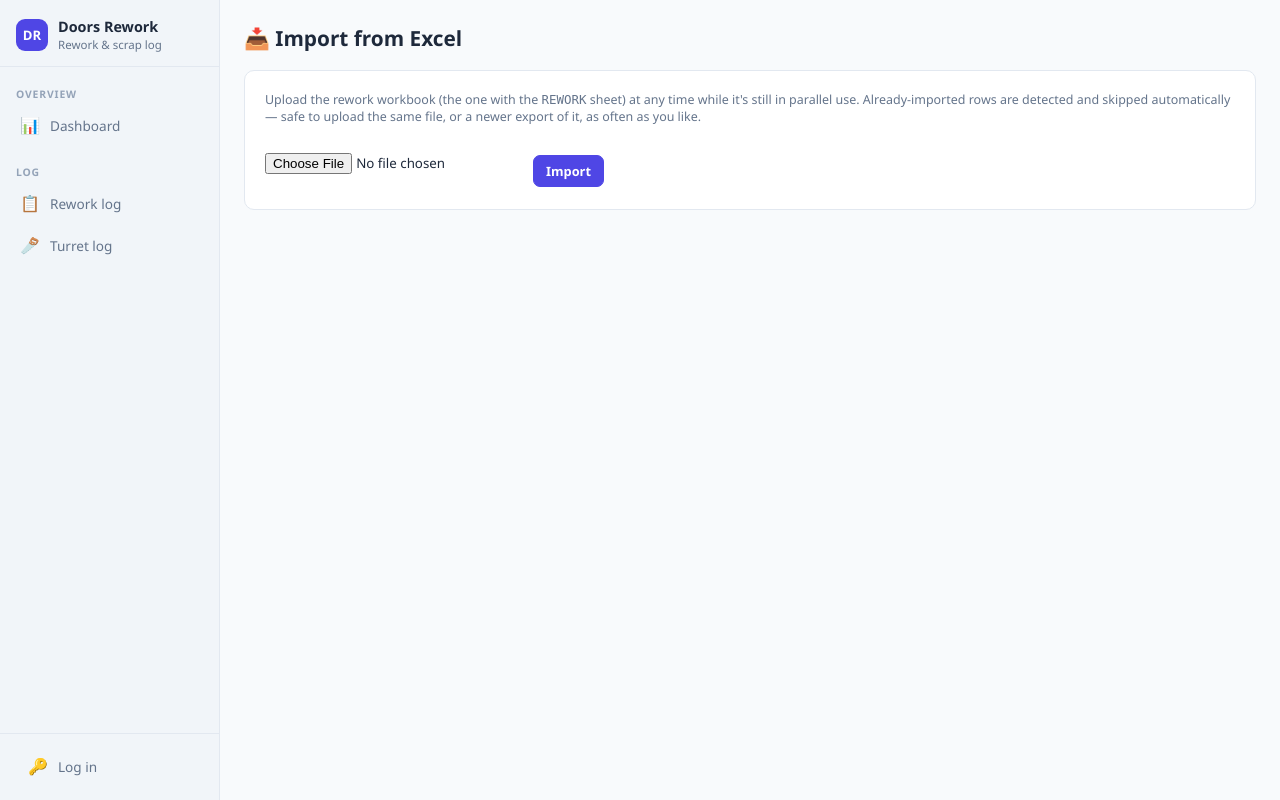
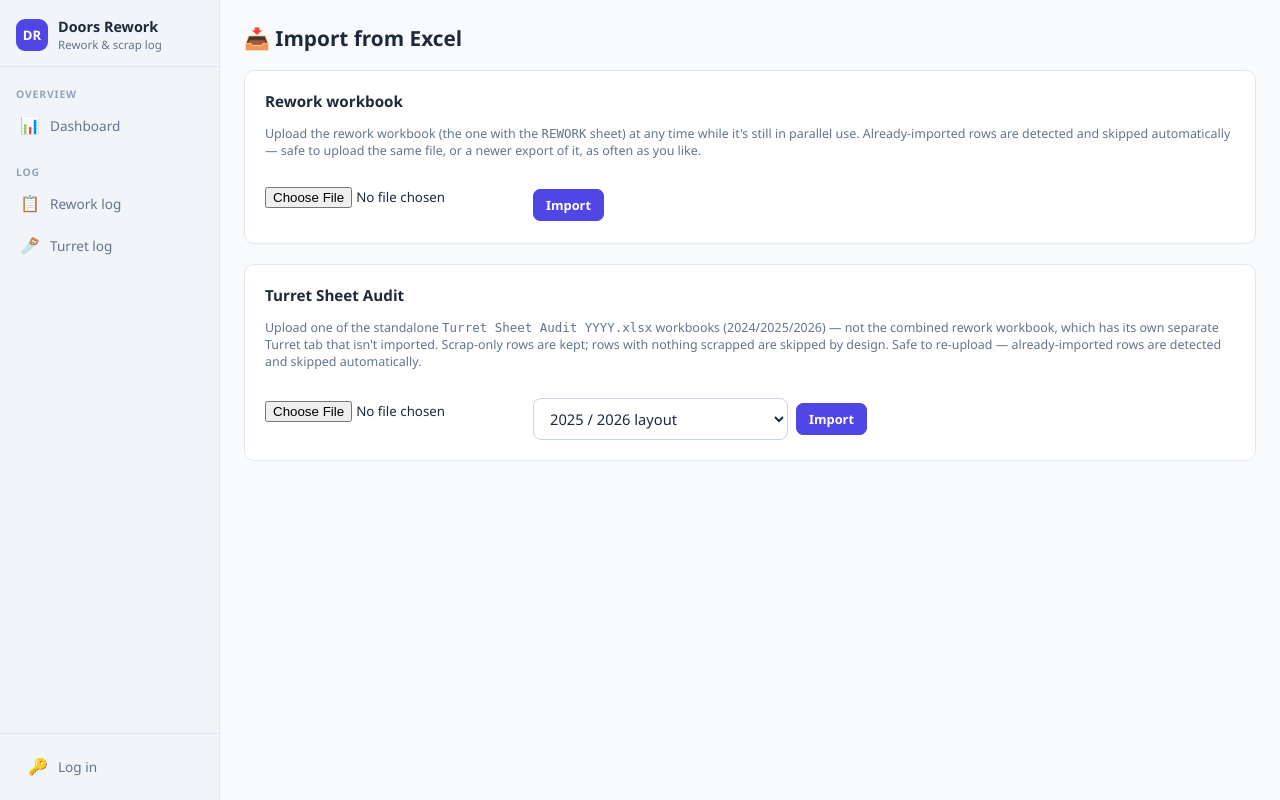
Before and after one commit to mattaplm/Rework, a Python web app: template templates/import_excel.html in a window 1280 px wide. Run offline with Jinja, Linux system fonts and the light colour scheme; the template is opened without the code that fills it, so the values that code supplies are empty.

Commit message:
Add turret workbook import to Admin -> Import from Excel page
Turret historical import was previously only reachable via
import_turret_log.py on a server console. Adds a second upload form on the
same admin page, wired to services.turret_import, with a layout selector
for the 2024 vs 2025/2026 column formats -- so re-importing is possible
from the web UI alone, no server/RDP access required.

Co-Authored-By: Claude Sonnet 5 <noreply@anthropic.com>

```diff
--- a/templates/import_excel.html
+++ b/templates/import_excel.html
@@ -5,6 +5,7 @@
 <div class="page-header"><h1>📥 Import from Excel</h1></div>
 
 <div class="card">
+  <h2 style="margin-top:0;">Rework workbook</h2>
   <p class="hint">
     Upload the rework workbook (the one with the <code>REWORK</code> sheet) at any time
     while it's still in parallel use. Already-imported rows are detected and skipped
@@ -12,6 +13,7 @@
   </p>
 
   <form method="post" enctype="multipart/form-data" class="inline-form" style="margin-top:14px; border-top:none; padding-top:0;">
+    <input type="hidden" name="import_type" value="rework">
     <input type="file" name="file" accept=".xlsx" required>
     <button type="submit" class="btn-sm accent">Import</button>
   </form>
@@ -43,4 +45,56 @@
   {% endif %}
   {% endif %}
 </div>
+
+<div class="card" style="margin-top:20px;">
+  <h2 style="margin-top:0;">Turret Sheet Audit</h2>
+  <p class="hint">
+    Upload one of the standalone <code>Turret Sheet Audit YYYY.xlsx</code> workbooks
+    (2024/2025/2026) — not the combined rework workbook, which has its own separate
+    Turret tab that isn't imported. Scrap-only rows are kept; rows with nothing scrapped
+    are skipped by design. Safe to re-upload — already-imported rows are detected and
+    skipped automatically.
+  </p>
+
+  <form method="post" enctype="multipart/form-data" class="inline-form" style="margin-top:14px; border-top:none; padding-top:0;">
+    <input type="hidden" name="import_type" value="turret">
+    <input type="file" name="file" accept=".xlsx" required>
+    <select name="layout">
+      <option value="current" selected>2025 / 2026 layout</option>
+      <option value="2024">2024 layout (no Week column)</option>
+    </select>
+    <button type="submit" class="btn-sm accent">Import</button>
+  </form>
+
+  {% if turret_error %}
+  <p style="color:var(--crit); margin-top:14px;">{{ turret_error }}</p>
+  {% endif %}
+
+  {% if turret_result %}
+  <div class="admin-grid" style="margin-top:18px;">
+    <div class="stat-tile">
+      <div class="stat-label">Inserted</div>
+      <div class="stat-value">{{ turret_result.inserted }}</div>
+    </div>
+    <div class="stat-tile">
+      <div class="stat-label">Already imported</div>
+      <div class="stat-value">{{ turret_result.skipped_duplicate }}</div>
+    </div>
+    <div class="stat-tile">
+      <div class="stat-label">Skipped (no scrap)</div>
+      <div class="stat-value">{{ turret_result.skipped_not_scrap }}</div>
+    </div>
+    <div class="stat-tile">
+      <div class="stat-label">Skipped (invalid)</div>
+      <div class="stat-value">{{ turret_result.skipped_invalid }}</div>
+    </div>
+  </div>
+  {% if turret_result.invalid_examples %}
+  <p class="hint" style="margin-top:12px;">A sample of skipped rows (date, week, type, sales_number, job_number):</p>
+  <ul class="hint">
+    {% for ex in turret_result.invalid_examples %}<li>{{ ex }}</li>{% endfor %}
+  </ul>
+  {% endif %}
+  {% endif %}
+</div>
 {% endblock %}
```
Also changed, not shown: blueprints/import_excel.py (+41 -9 lines).
